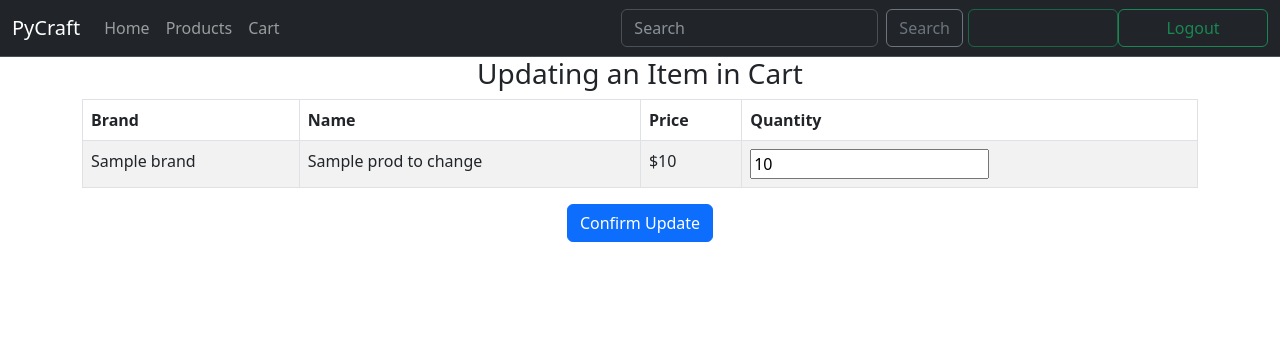
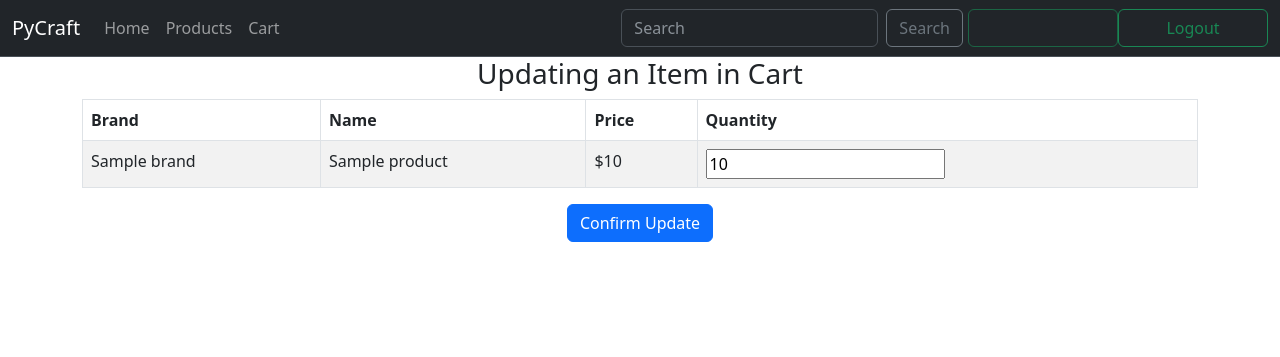
Before and after one commit to surudoiha/PyCraft, a Python web app: template flaskapp/templates/update_cart.html in a window 1280 px wide. Shown: the top 357 px of the page. Run offline with Jinja, Linux system fonts and the light colour scheme; the template is opened without the code that fills it: most values are stand-ins (such as "Sample title", 1, 10 or a date in 2020).

```diff
--- a/flaskapp/cart.py
+++ b/flaskapp/cart.py
@@ -69,7 +69,7 @@ def update_cart(cart_id):
                 flash("Successfully Updated Item", "alert-warning")
                 return redirect('/cart')
 
-    return render_template("update_cart.html", prod_to_change=cart_item_to_change, user=curr_user)
+    return render_template("update_cart.html", prod_to_change=cart_item_to_change, user=curr_user, products = Products.get_prod_list())
 
 @cart_blueprint.route("/cart/remove_item/<int:cart_id>", methods=['GET', 'POST'])
 def remove_item(cart_id):
--- a/flaskapp/modules/models/cart_model.py
+++ b/flaskapp/modules/models/cart_model.py
@@ -53,7 +53,7 @@ class Cart(db.Model):
         """
         owner_id = owner.get_id()
         #gets the item
-        user_item = Cart.query.filter(Cart.owner_id == owner_id, Cart.product == item.prod_id).first()
+        user_item = Cart.query.filter(Cart.owner_id == owner_id, Cart.product == item.product).first()
 
         #updates its quantity
         user_item.quantity = new_quantity
--- a/flaskapp/modules/models/product_model.py
+++ b/flaskapp/modules/models/product_model.py
@@ -80,6 +80,10 @@ class Products(db.Model):
         db.session.add(product)
         db.session.commit()
 
+    def add_prod_with_image(brand, name, price, image):
+        product = Products(brand=brand, name=name, price=price, image=image)
+        db.session.add(product)
+        db.session.commit()
 
     def remove_extra(id):
         Products.query.filter(Products.prod_id == id).delete()
--- a/flaskapp/templates/update_cart.html
+++ b/flaskapp/templates/update_cart.html
@@ -18,9 +18,9 @@
       </thead>
       <tbody>
         <tr>
-          <td>{{ prod_to_change.brand }}</td>
-          <td>{{prod_to_change.name}}</td>
-          <td>${{prod_to_change.price}}</td>
+          <td>{{ products[prod_to_change.product-1].brand }}</td>
+          <td>{{products[prod_to_change.product-1].name}}</td>
+          <td>${{products[prod_to_change.product-1].price}}</td>
           <form method="POST">
             <td><input type="number" id="quantity" name="quantity" min="1" value="{{prod_to_change.quantity}}" pattern="^[0-9]*$"></td>
 
```
Also changed, not shown: instance/pycraft.db.
